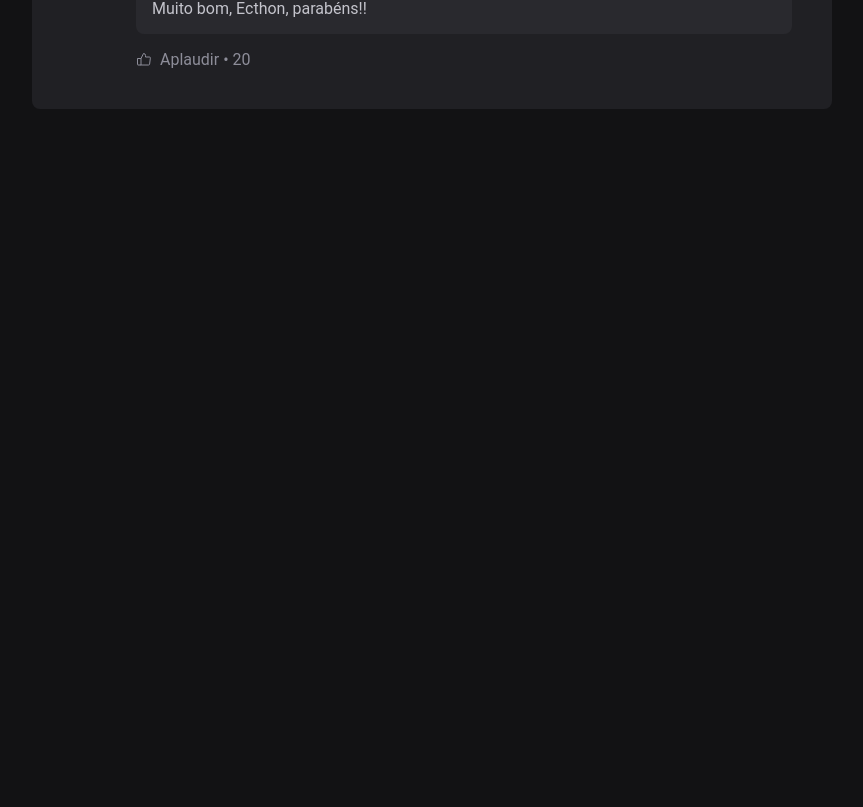
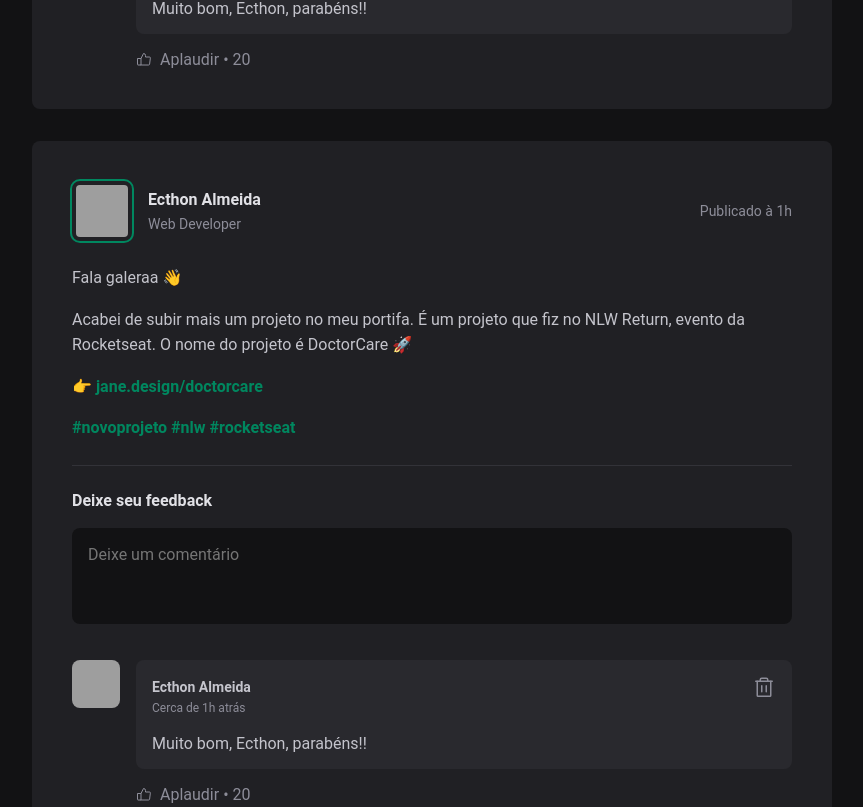
Before and after one commit to ecthon-b/01-ignite-rocketfeed, a React app: page / in a window 1280 px wide. Shown: the part 1033-1840 px from the top of the page, without its empty margins (352-1215 px from the left). Before the commit the page ends 1174 px from the top, so only its background shows below. Built offline with nearby package versions, Linux system fonts and the light colour scheme; grey boxes are pictures that could not be loaded; the HTML template or start-up script is replaced by a standard one.

Commit message:
Criando array de posts

```diff
--- a/src/App.tsx
+++ b/src/App.tsx
@@ -4,6 +4,43 @@
 
 import './global.css';
 import styles from './App.module.css';
+
+// author: {avatar_url:"", name:"", role:""}
+// publishedAt: Date
+// content: String
+
+const posts = [
+  {
+    id: 1,
+    author: {
+      avatarUrl: 'https:// github.com/diego3g.png',
+      name: 'Diego Fernandes',
+      role: 'CTO @Rocketseat'
+    },
+    content: [
+      { type: 'paragraph', content: 'Fala galeraa 👋' },
+      { type: 'paragraph', conente: 'Acabei de subir mais um projeto no meu portifa. É um projeto que fiz no NLW Return, evento da Rocketseat. O nome do projeto é DoctorCare 🚀' },
+      { type: 'link', content: 'jane.design/doctorcare' },
+    ],
+    publishedAt: new Date('2022-07-07 22:00:00'),
+
+  },
+  {
+    id: 2,
+    author: {
+      avatarUrl: 'https://github.com/ecthon.png',
+      name: 'Ecthon Borhis',
+      role: 'Web Developer'
+    },
+    content: [
+      { type: 'paragraph', content: 'Fala galeraa 👋' },
+      { type: 'paragraph', conente: 'Acabei de subir mais um projeto no meu portifa. É um projeto que fiz no NLW Return, evento da Rocketseat. O nome do projeto é DoctorCare 🚀' },
+      { type: 'link', content: 'jane.design/doctorcare' },
+    ],
+    publishedAt: new Date('2022-07-07 07:00:00'),
+
+  },
+];
 
 export function App() {
   return (
@@ -13,7 +50,14 @@
       <div className={styles.wrapper}>
         <Sidebar />
         <main>
-          <Post />
+          {posts.map(post => (
+            <Post
+              key={post.id}
+              author={post.author}
+              content={post.content}
+              publishedAt={post.publishedAt}
+            />
+          ))}
         </main>
       </div>
     </>
```
